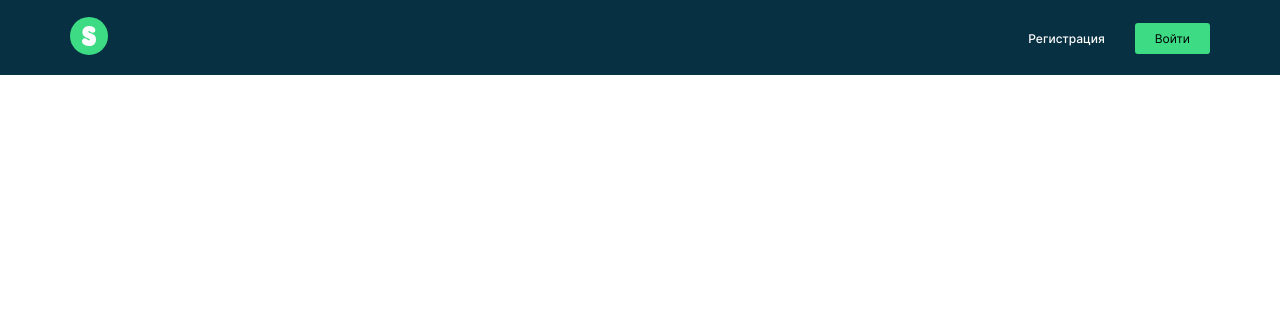
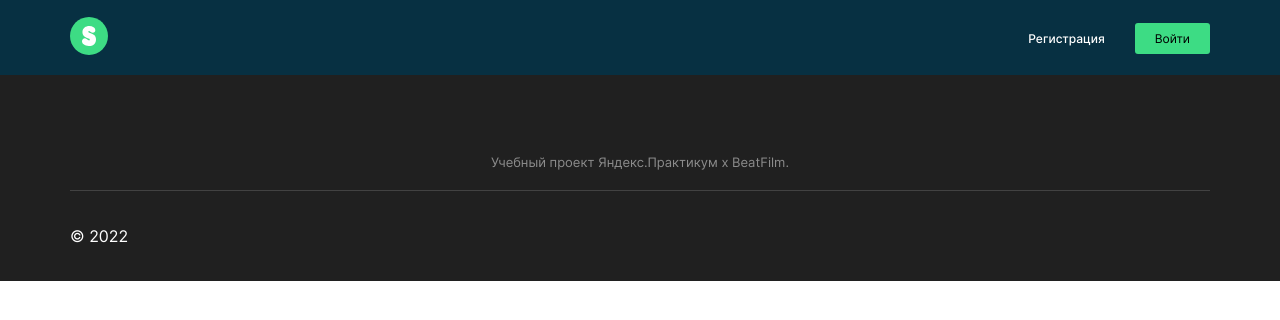
Before and after one commit to Pavel-Rogozhkin/movies-explorer-frontend, a React (Create React App) app: page / in a window 1280 px wide. Shown: the top 320 px of the page. Built offline with nearby package versions, Linux system fonts and the light colour scheme.

Commit message:
feat: add FooterItem

```diff
--- a/src/components/App/App.jsx
+++ b/src/components/App/App.jsx
@@ -11,10 +11,9 @@ import Footer from '../Footer/Footer';
 
 function App() {
     return (
+        <>
+            <Header />
             <Switch>
-
-            <Header />
-
                 {/* <Route exact path='/'>
                     <Main />
                 </Route>
@@ -39,10 +38,10 @@ function App() {
                 <Route path='/signup'>
                     <Register />
                 </Route> */}
+            </Switch>
+            <Footer />
+        </>
 
-            <Footer />
-
-        </Switch>
     );
 };
 
--- a/src/components/Footer/Footer.css
+++ b/src/components/Footer/Footer.css
@@ -1,7 +1,7 @@
 .footer {
     padding: 79px 70px 20px;
     min-height: 172px;
-    background-color: #fafafa;
+    background-color: #202020;
     box-sizing: border-box;
 }
 
@@ -10,14 +10,15 @@
     text-align: center;
     font-size: 13px;
     line-height: 1.23;
-    color: #a0a0a0;
+    color: #8B8B8B;
 }
 
 .footer__container {
     padding-top: 20px;
+    color: #FFF;
+    border-top: 1px solid #424242;
     display: flex;
     justify-content: space-between;
-    border-top: 1px solid #e8e8e8;
 }
 
 .footer__copyright {
--- a/src/components/Footer/Footer.jsx
+++ b/src/components/Footer/Footer.jsx
@@ -17,6 +17,9 @@ function Footer() {
                 </p>
                 <div className='footer__container'>
                     <p className='footer_copyright'>&#169; {new Date().getFullYear()} </p>
+                    <ul className='footer__list'>
+
+                    </ul>
                 </div>
             </footer>
         </Route>
```
Also changed, not shown: src/components/FooterItem/Footeritem.jsx (added, +19 -0 lines), src/components/FooterItem/FooterItem.css (added), src/logo.svg. Lines whose indentation alone changed are shown as unchanged.
